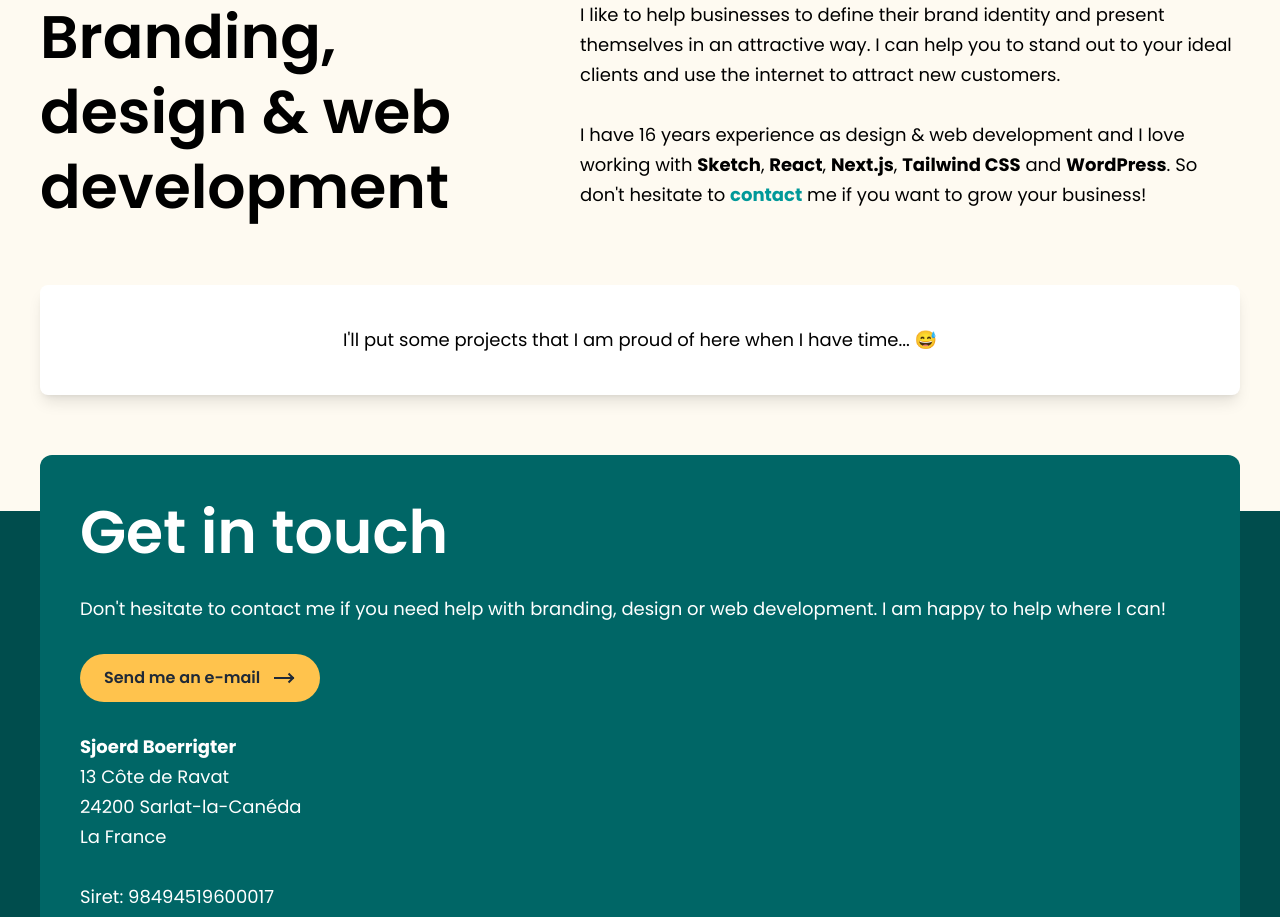
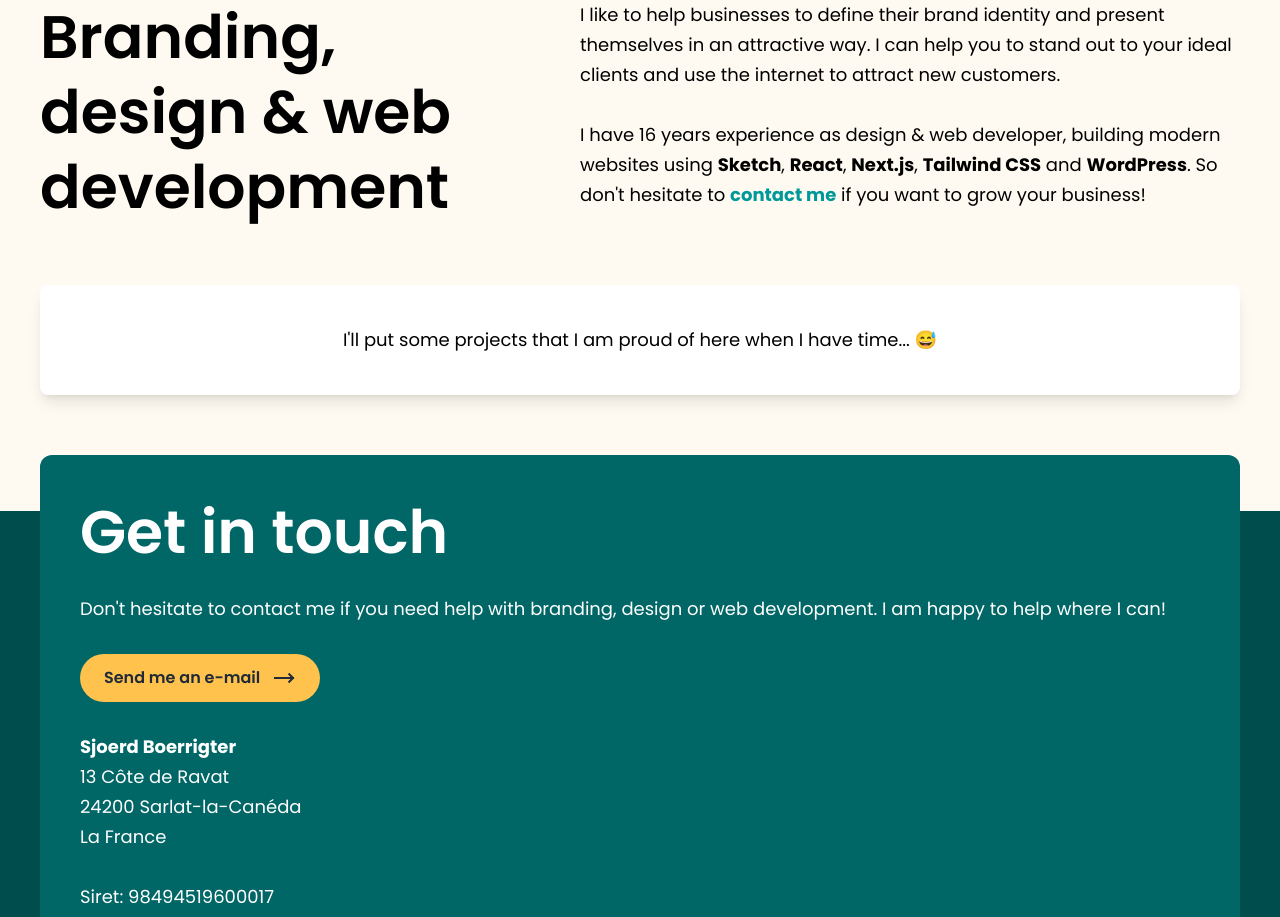
Before and after one commit to sboerrigter/bonsjoerd, a Next.js app: page / in a window 1280 px wide. Shown: the part 960-1877 px from the top of the page. Built offline with nearby package versions, Linux system fonts and the light colour scheme.

Commit message:
Update page.js

```diff
--- a/app/page.js
+++ b/app/page.js
@@ -78,11 +78,11 @@ export default function Home() {
             </p>
             <p>
               I have {new Date().getFullYear() - 2008} years experience as
-              design &amp; web development and I love working with{" "}
+              design &amp; web developer, building modern websites using{" "}
               <strong>Sketch</strong>, <strong>React</strong>,{" "}
               <strong>Next.js</strong>, <strong>Tailwind CSS</strong> and{" "}
               <strong>WordPress</strong>. So don't hesitate to{" "}
-              <a href="#contact">contact</a> me if you want to grow your
+              <a href="#contact">contact me</a> if you want to grow your
               business!
             </p>
           </div>
```
